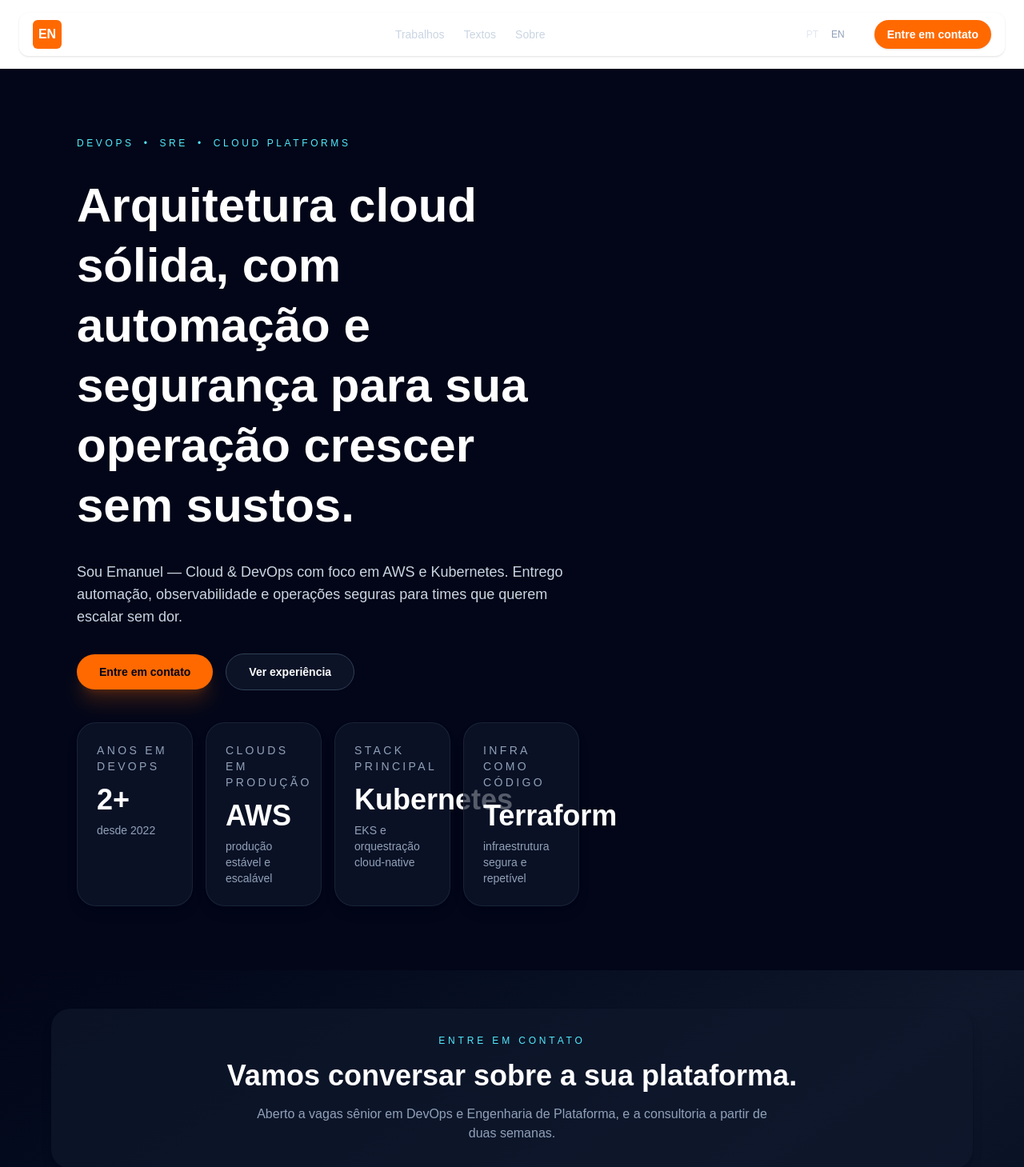
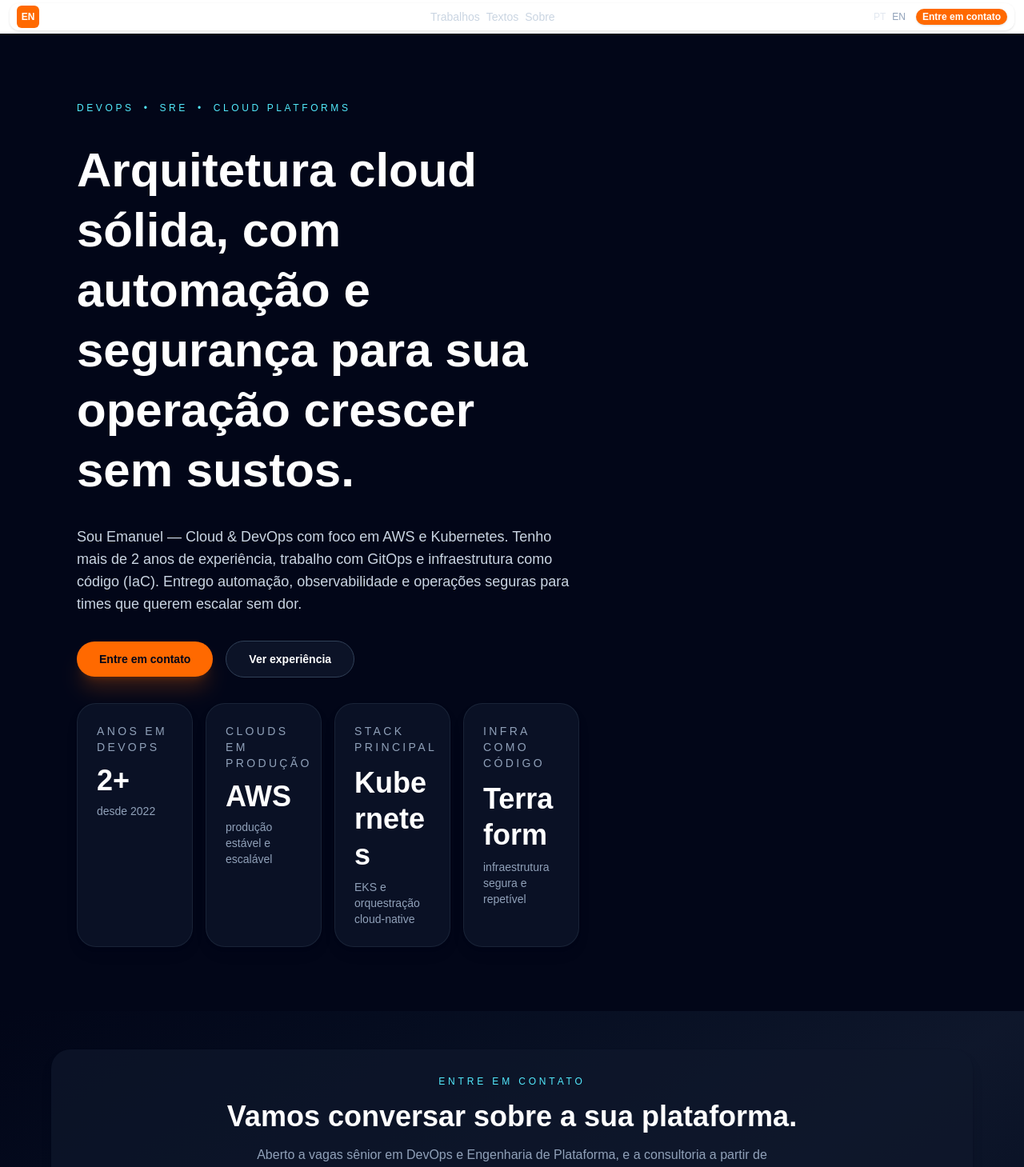
Before and after one commit to EmanuelNerys/site-consultoria, a Next.js app: page / in a window 1280 px wide. Shown: the top 1459 px of the page at 80% size. Built offline with nearby package versions, Linux system fonts and the light colour scheme.

Commit message:
Adicionado novo layout no topo do site

```diff
--- a/src/app/page.tsx
+++ b/src/app/page.tsx
@@ -18,7 +18,7 @@ export default function Home() {
                 Arquitetura cloud sólida, com automação e segurança para sua operação crescer sem sustos.
               </h1>
               <p className="text-lg text-slate-300 max-w-2xl">
-                Sou Emanuel — Cloud & DevOps com foco em AWS e Kubernetes. Entrego automação, observabilidade e operações seguras para times que querem escalar sem dor.
+                Sou Emanuel — Cloud & DevOps com foco em AWS e Kubernetes. Tenho mais de 2 anos de experiência, trabalho com GitOps e infraestrutura como código (IaC). Entrego automação, observabilidade e operações seguras para times que querem escalar sem dor.
               </p>
               <div className="flex flex-col sm:flex-row items-start sm:items-center gap-4">
                 <a
@@ -35,7 +35,7 @@ export default function Home() {
                 </a>
               </div>
 
-              <div className="grid gap-4 sm:grid-cols-2 xl:grid-cols-4 mt-10">
+              <div className="grid gap-4 sm:grid-cols-2 xl:grid-cols-4 mt-6">
                 <div className="rounded-3xl border border-slate-800/80 bg-slate-900/70 p-6 text-white shadow-lg shadow-slate-950/20">
                   <p className="text-sm uppercase tracking-[0.24em] text-slate-400 mb-3">Anos em DevOps</p>
                   <p className="text-4xl font-semibold">2+</p>
@@ -48,12 +48,12 @@ export default function Home() {
                 </div>
                 <div className="rounded-3xl border border-slate-800/80 bg-slate-900/70 p-6 text-white shadow-lg shadow-slate-950/20">
                   <p className="text-sm uppercase tracking-[0.24em] text-slate-400 mb-3">Stack principal</p>
-                  <p className="text-4xl font-semibold">Kubernetes</p>
+                  <p className="text-2xl sm:text-3xl md:text-4xl font-semibold leading-tight break-words">Kubernetes</p>
                   <p className="mt-2 text-sm text-slate-400">EKS e orquestração cloud-native</p>
                 </div>
                 <div className="rounded-3xl border border-slate-800/80 bg-slate-900/70 p-6 text-white shadow-lg shadow-slate-950/20">
                   <p className="text-sm uppercase tracking-[0.24em] text-slate-400 mb-3">Infra como código</p>
-                  <p className="text-4xl font-semibold">Terraform</p>
+                  <p className="text-2xl sm:text-3xl md:text-4xl font-semibold leading-tight break-words">Terraform</p>
                   <p className="mt-2 text-sm text-slate-400">infraestrutura segura e repetível</p>
                 </div>
               </div>
--- a/src/components/Header.tsx
+++ b/src/components/Header.tsx
@@ -2,32 +2,32 @@ import Link from 'next/link';
 
 export default function Header() {
   return (
-    <header className="w-full bg-transparent py-4">
-      <div className="max-w-7xl mx-auto px-4 sm:px-6">
-        <div className="flex items-center justify-between gap-4 bg-white/5 backdrop-blur rounded-xl px-4 py-2 shadow-sm border border-white/10">
+    <header className="w-full bg-transparent py-1">
+      <div className="max-w-7xl mx-auto px-2 sm:px-3">
+        <div className="flex items-center justify-between gap-1 bg-white/5 backdrop-blur rounded-xl px-2 py-0.5 shadow-sm border border-white/10">
           {/* Left: Logo + Name */}
-          <div className="flex items-center gap-3">
-            <div className="flex items-center justify-center w-9 h-9 rounded-md bg-orange-500 text-white font-semibold">EN</div>
+          <div className="flex items-center gap-1">
+            <div className="flex items-center justify-center w-7 h-7 rounded-md bg-orange-500 text-white font-semibold text-xs">EN</div>
             <div className="text-sm font-medium text-white">Emanuel Nerys</div>
           </div>
 
           {/* Center: Nav */}
-          <nav className="hidden md:flex items-center gap-6 text-sm text-slate-300">
+          <nav className="hidden md:flex items-center gap-2 text-sm text-slate-300">
             <Link href="#" className="hover:text-white">Trabalhos</Link>
             <Link href="#" className="hover:text-white">Textos</Link>
             <Link href="#" className="hover:text-white">Sobre</Link>
           </nav>
 
           {/* Right: Language toggle + Contact button */}
-          <div className="flex items-center gap-3">
-            <div className="hidden sm:flex items-center bg-white/5 rounded-full px-2 py-1 text-xs text-slate-200 border border-white/10">
-              <span className="px-2 font-medium">PT</span>
-              <span className="px-2 text-slate-400">EN</span>
+          <div className="flex items-center gap-1">
+            <div className="hidden sm:flex items-center bg-white/5 rounded-full px-1 py-0.5 text-xs text-slate-200 border border-white/10">
+              <span className="px-1 font-medium">PT</span>
+              <span className="px-1 text-slate-400">EN</span>
             </div>
 
             <Link
               href="#contact"
-              className="ml-2 inline-block rounded-full bg-orange-500 text-white px-4 py-2 text-sm font-semibold shadow hover:brightness-95"
+              className="inline-block rounded-full bg-orange-500 text-white px-2 py-0.5 text-xs font-semibold shadow hover:brightness-95"
             >
               Entre em contato
             </Link>
```
